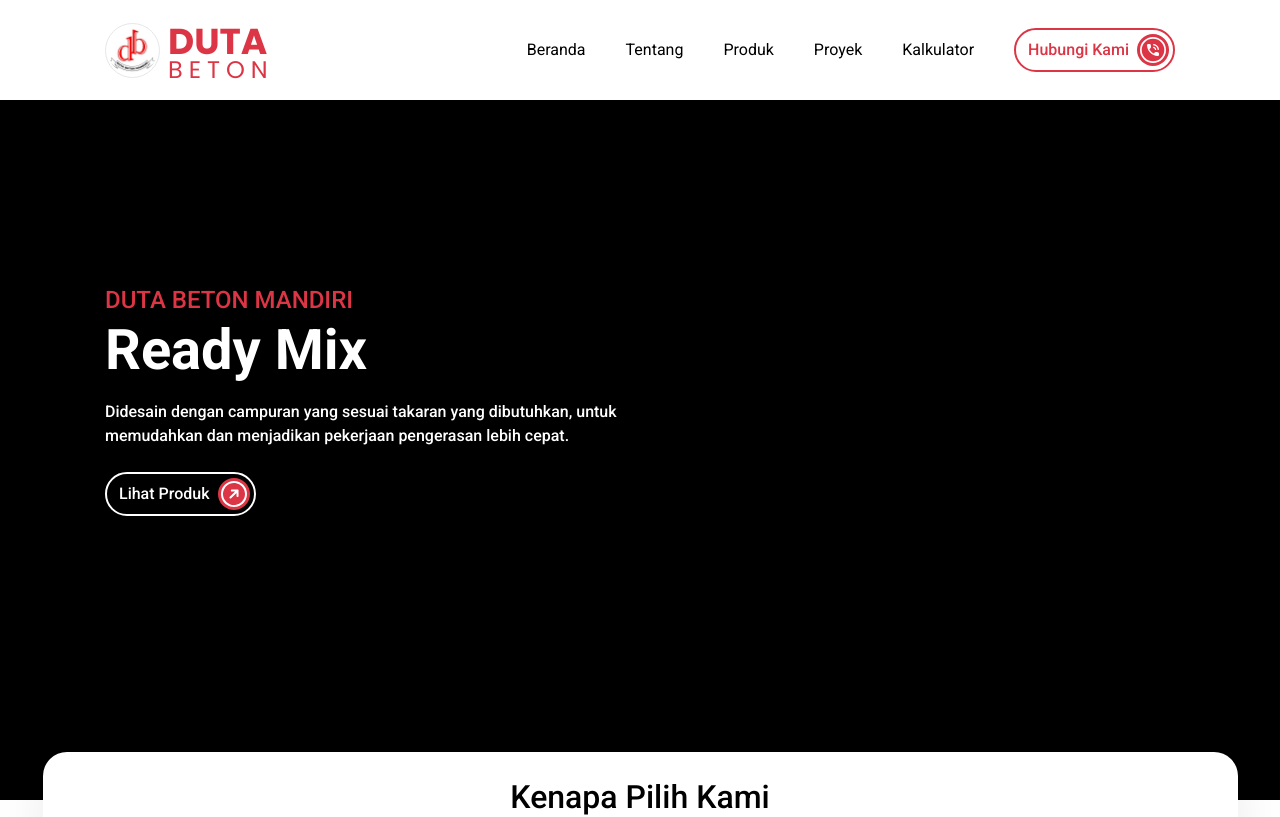
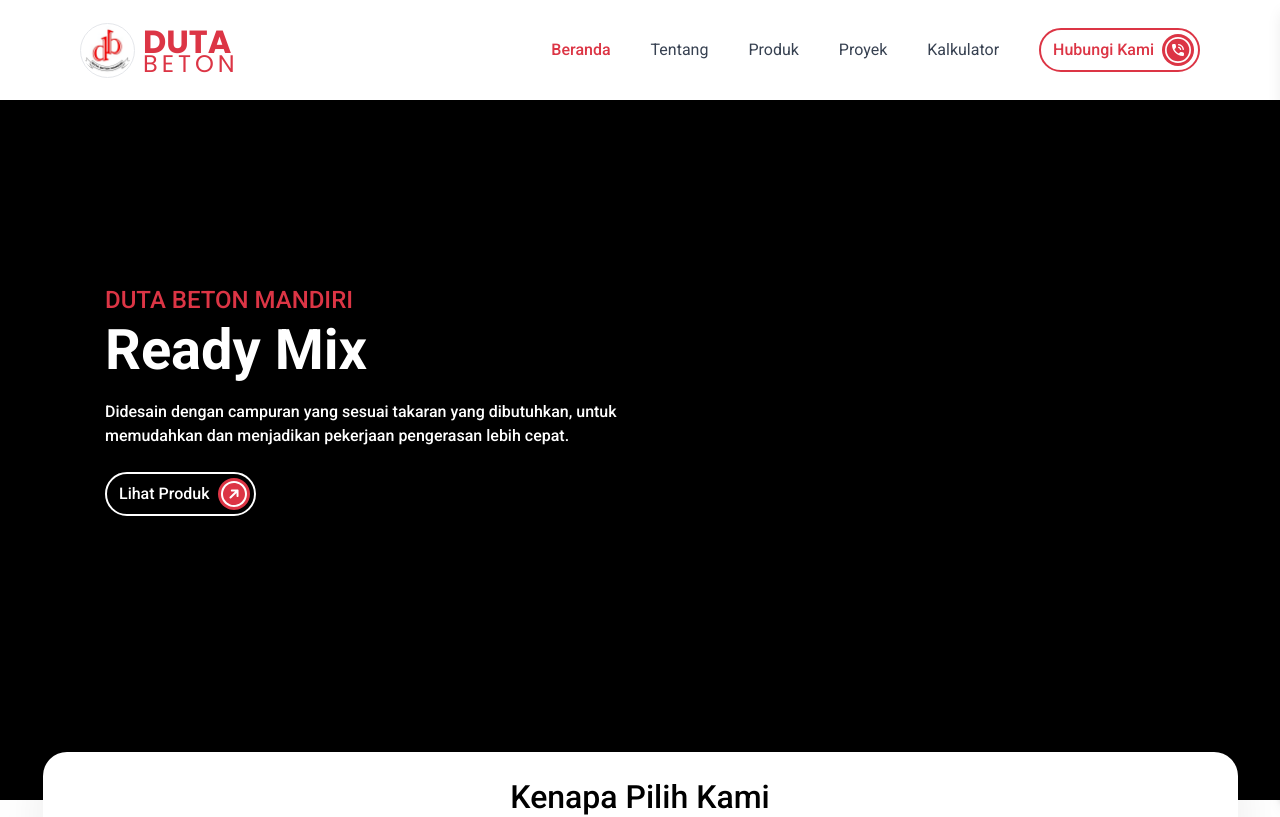
Before and after one commit to Faizululum/Duta-Beton-Website, a Next.js app: page / in a window 1280 px wide. Shown: the top 817 px of the page. Built offline with nearby package versions, Linux system fonts and the light colour scheme.

Commit message:
feat(nav): create responsive navbar and sidebar for mobile (#11)

```diff
--- a/src/components/general/Navbar.jsx
+++ b/src/components/general/Navbar.jsx
@@ -1,21 +1,115 @@
+"use client";
+
+import { useState, useEffect, useRef } from "react";
 import Link from "next/link";
+import { usePathname } from "next/navigation";
 import Button from "./Button";
 import Logo from "../ui/Logo";
+import { Icon } from "@iconify/react";
 
 export default function Navbar() {
+  const [isOpen, setIsOpen] = useState(false);
+  const pathname = usePathname();
+  const sidebarRef = useRef();
+
+  const navLinks = [
+    { label: "Beranda", href: "/" },
+    { label: "Tentang", href: "/about" },
+    { label: "Produk", href: "/product" },
+    { label: "Proyek", href: "/project" },
+    { label: "Kalkulator", href: "/calculator" },
+  ];
+
+  // Close sidebar when clicking outside
+  useEffect(() => {
+    const handleClickOutside = (event) => {
+      if (sidebarRef.current && !sidebarRef.current.contains(event.target)) {
+        setIsOpen(false);
+      }
+    };
+
+    if (isOpen) {
+      document.addEventListener("mousedown", handleClickOutside);
+    } else {
+      document.removeEventListener("mousedown", handleClickOutside);
+    }
+
+    return () => {
+      document.removeEventListener("mousedown", handleClickOutside);
+    };
+  }, [isOpen]);
+
+  const getLinkClass = (href) => {
+    const isActive = pathname === href;
+    return `text-base ${
+      isActive ? "font-medium text-primary-red" : "text-gray-700"
+    }`;
+  };
+
   return (
-    <nav className="h-[100px] w-full flex justify-between items-center px-bold-4xl font-roboto font-normal fixed drop-shadow-md bg-white z-50">
-      <Logo />
-      <div className="flex gap-10 items-center">
-        <Link href="/">Beranda</Link>
-        <Link href="/about">Tentang</Link>
-        <Link href="/product">Produk</Link>
-        <Link href="/project">Proyek</Link>
-        <Link href="/calculator">Kalkulator</Link>
+    <nav className="w-full h-[72px] md:h-[100px] flex justify-between items-center px-6 md:px-20 font-roboto font-normal fixed drop-shadow-md bg-white z-50">
+      <Link href="/">
+        <Logo />
+      </Link>
+
+      {/* Desktop Menu */}
+      <div className="hidden md:flex flex-row text-desk-tagline gap-10 items-center">
+        {navLinks.map((link) => (
+          <Link
+            key={link.href}
+            href={link.href}
+            className={getLinkClass(link.href)}
+          >
+            {link.label}
+          </Link>
+        ))}
         <Link href="/contact">
           <Button label="Hubungi Kami" icon="phoneRed" variant="outline" />
         </Link>
       </div>
+
+      {/* Mobile Menu Button */}
+      <button
+        aria-label="Buka menu"
+        className="md:hidden"
+        onClick={() => setIsOpen(true)}
+      >
+        <Icon icon="gg:menu-right" width="24" height="24" />
+      </button>
+
+      {/* Mobile Sidebar Backdrop */}
+      {isOpen && (
+        <div className="fixed h-screen inset-0 z-[998] bg-black/30 md:hidden"></div>
+      )}
+
+      {/* Mobile Sidebar */}
+      <div
+        ref={sidebarRef}
+        className={`fixed top-0 right-0 h-screen w-64 bg-white shadow-lg transform transition-transform duration-300 ease-in-out z-[999] ${
+          isOpen ? "translate-x-0" : "translate-x-full"
+        }`}
+      >
+        <div className="flex h-[72px] p-4 justify-end">
+          <button aria-label="Tutup menu" onClick={() => setIsOpen(false)}>
+            <Icon icon="gg:close" width="24" height="24" />
+          </button>
+        </div>
+        <div className="flex flex-col h-full gap-6 px-6 py-4">
+          {navLinks.map((link) => (
+            <Link
+              key={link.href}
+              href={link.href}
+              onClick={() => setIsOpen(false)}
+              className={getLinkClass(link.href)}
+            >
+              {link.label}
+            </Link>
+          ))}
+          <Link href="/contact" onClick={() => setIsOpen(false)}>
+            <Button label="Hubungi Kami" icon="phoneRed" variant="outline" />
+          </Link>
+        </div>
+      </div>
     </nav>
   );
 }
--- a/src/components/ui/Logo.jsx
+++ b/src/components/ui/Logo.jsx
@@ -2,17 +2,19 @@ import Image from "next/image";
 
 export default function Logo() {
   return (
-    <div className="flex items-center gap-2">
-      <Image
-        src="/logo.jpg"
-        className="bg-white border border-neutral-grayLight-60 p-thin-xs rounded-full"
-        alt="logo"
-        width={55}
-        height={55}
-      />
+    <div className="flex items-center gap-thin-sm md:gap-thin-md">
+      <div className="relative w-[40px] h-[40px] md:w-[55px] md:h-[55px]">
+        <Image
+          src="/logo.jpg"
+          className="bg-white border border-neutral-grayLight-60 p-thin-xs rounded-full"
+          alt="logo"
+          fill
+          sizes="(min-width: 768px) 55px, 40px"
+        />
+      </div>
       <div className="flex flex-col font-poppins uppercase text-primary-red">
-        <h1 className="font-bold text-4xl">Duta</h1>
-        <h2 className="font-normal text-2xl leading-4 tracking-[0.25em]">
+        <h1 className="font-bold text-mob-h4 md:text-desk-h4 leading-5 md:leading-7">Duta</h1>
+        <h2 className="font-normal text-mob-h6 md:text-desk-h5 leading-3 md:leading-4 tracking-[0.25em] md:tracking-[0.165em]">
           Beton
         </h2>
       </div>
```
